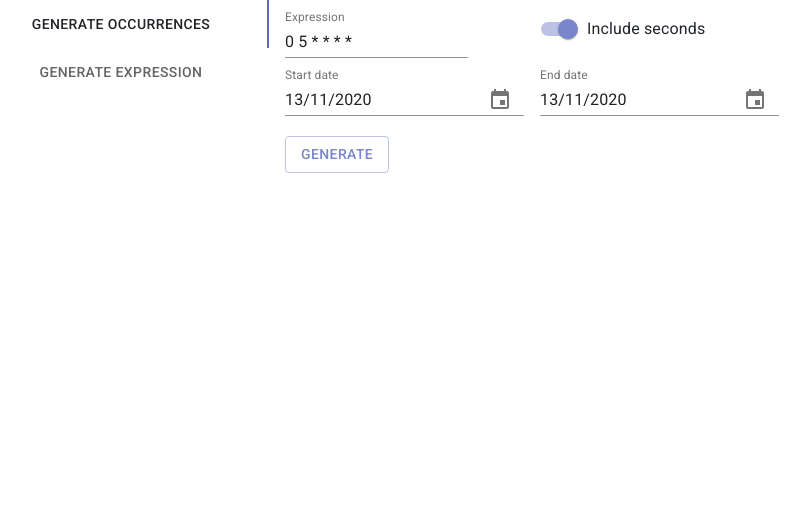
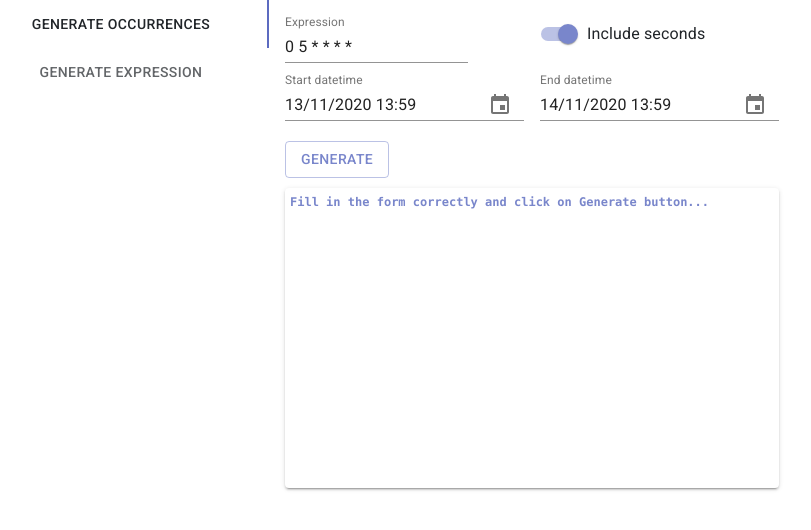
Before and after one commit to cristicazan/ncrontabwebtester, a React (Create React App) app in the folder client/: page /occurrences in a window 1280 px wide. Shown: the top 530 px of the page, without its empty margins (51-862 px from the left). Built offline with nearby package versions, Linux system fonts and the light colour scheme.

Commit message:
Occurrences improvements
Change date to datetime picker
Add console component and style it
Add moment package for working with dates

```diff
--- a/client/package.json
+++ b/client/package.json
@@ -16,6 +16,7 @@
     "@types/react-router-dom": "^5.1.6",
     "bootstrap": "^4.5.3",
     "formik": "^2.2.5",
+    "moment": "^2.29.1",
     "react": "^17.0.1",
     "react-datepicker": "^3.3.0",
     "react-dom": "^17.0.1",
--- a/client/src/App.tsx
+++ b/client/src/App.tsx
@@ -67,7 +67,7 @@ class App extends React.Component<{}, { tab: string }> {
                   </Tabs>
                 </Grid>
 
-                <Grid item sm={8} md={9} container>
+                <Grid item sm={8} md={9} container style={{ marginTop: '5px' }}>
                   <Switch>
                     <Route path="/occurrences" component={Occurrences} />
                     <Route path="/expression" component={Expression} />
--- a/client/src/index.css
+++ b/client/src/index.css
@@ -1,3 +1,17 @@
 *:focus {
     outline: none !important;
 }
+
+.MuiPaper-root::-webkit-scrollbar {
+    width: 0.4em;
+}
+
+.MuiPaper-root::-webkit-scrollbar-track {
+    -webkit-box-shadow: inset 0 0 6px #5c6bc0;
+    box-shadow: inset 0 0 6px #5c6bc0;
+}
+
+.MuiPaper-root::-webkit-scrollbar-thumb {
+    background-color: #5c6bc0;
+    outline: 1px solid slategrey;
+}
--- a/client/src/index.tsx
+++ b/client/src/index.tsx
@@ -11,7 +11,4 @@ ReactDOM.render(
   document.getElementById('root')
 );
 
-// If you want to start measuring performance in your app, pass a function
-// to log results (for example: reportWebVitals(console.log))
-// or send to an analytics endpoint. Learn more: https://bit.ly/CRA-vitals
 reportWebVitals();
--- /dev/null
+++ b/client/src/pages/occurrences/Console.tsx
@@ -0,0 +1,38 @@
+import React from 'react';
+import { createStyles, makeStyles, Paper, Theme } from '@material-ui/core';
+import moment from 'moment';
+
+const useStyles = makeStyles((theme: Theme) => createStyles({
+    paper: {
+        height: '300px',
+        padding: '5px',
+        marginTop: '10px',
+        fontFamily: 'Consolas, monaco, monospace',
+        fontSize: '12px',
+        color: theme.palette.primary.main,
+        overflowY: 'auto',
+        fontWeight: 'bold'
+    }
+}));
+
+const getConsoleContent = (occurrences: any) => {
+    if (occurrences) {
+        return occurrences.map((occurence: any) => <div key={occurence}>{moment(occurence).format('MMMM Do YYYY, h:mm:ss a')}</div>);
+    } else {
+        return (<div>Fill in the form correctly and click on Generate button...</div>)
+    }
+}
+
+interface ConsoleProps {
+    occurrences: any;
+}
+
+export const Console = (props: ConsoleProps) => {
+    const classes = useStyles();
+
+    return (
+        <Paper elevation={2} square={false} className={classes.paper}>
+            {getConsoleContent(props.occurrences)}
+        </Paper>
+    );
+}
--- a/client/src/pages/occurrences/Occurrences.tsx
+++ b/client/src/pages/occurrences/Occurrences.tsx
@@ -1,8 +1,13 @@
-import React from 'react';
+import React, { useState } from 'react';
 import { OccurrencesFormValues, OccurrencesForm } from "./OcurrencesForm";
+import moment from 'moment';
+import { Console } from './Console';
+
 
 export default function Occurrences() {
-    const initialValues: OccurrencesFormValues = { startDate: new Date(), endDate: new Date(), includingSeconds: true, expression: '0 5 * * * *' };
+    const [occurences, setOccurrences] = useState(null);
+
+    const initialValues: OccurrencesFormValues = { startDate: moment().toDate(), endDate: moment().add(1, 'days').toDate(), includingSeconds: true, expression: '0 5 * * * *' };
 
     async function generateClicked(formData: any) {
         const url = process.env.REACT_APP_API_URL + '/getnextoccurrences'
@@ -14,7 +19,7 @@ export default function Occurrences() {
             body: JSON.stringify(formData)
         })
             .then(response => response.json())
-            .then((response) => { console.log(response); })
+            .then((response) => { setOccurrences(response); })
     }
 
     return (
@@ -23,6 +28,7 @@ export default function Occurrences() {
                 initialValues={initialValues}
                 onSubmit={generateClicked}
             />
-        </div>
+            <Console occurrences={occurences} />
+        </div >
     );
 }
--- a/client/src/pages/occurrences/OcurrencesForm.tsx
+++ b/client/src/pages/occurrences/OcurrencesForm.tsx
@@ -1,5 +1,5 @@
 import React from 'react';
-import { KeyboardDatePicker, MuiPickersUtilsProvider } from '@material-ui/pickers';
+import { KeyboardDateTimePicker, MuiPickersUtilsProvider } from '@material-ui/pickers';
 import * as yup from 'yup';
 import { Formik } from "formik";
 import DateFnsUtils from '@date-io/date-fns';
@@ -21,15 +21,15 @@ const testFormSchema = yup.object({
     expression: yup.string().required("Expression is required"),
 })
 
-interface TestFormProps {
+interface OccurrencesFormProps {
     onSubmit?: any,
     initialValues?: OccurrencesFormValues
 }
 
-export const OccurrencesForm: React.FunctionComponent<TestFormProps> = ({
+export const OccurrencesForm: React.FunctionComponent<OccurrencesFormProps> = ({
     initialValues,
     onSubmit
-}: TestFormProps) => {
+}: OccurrencesFormProps) => {
     const handleSubmit = async (evt: any) => {
         const isValid = await testFormSchema.validate(evt);
         if (!isValid) {
@@ -88,29 +88,29 @@ export const OccurrencesForm: React.FunctionComponent<TestFormProps> = ({
                                 <MuiPickersUtilsProvider utils={DateFnsUtils}>
                                     <Grid container spacing={2}>
                                         <Grid item xs={6}>
-                                            <KeyboardDatePicker
+                                            <KeyboardDateTimePicker
                                                 name="startDate"
                                                 value={values.startDate}
                                                 onChange={val => {
                                                     setFieldValue('startDate', val);
                                                 }}
                                                 openTo="date"
-                                                format="dd/MM/yyyy"
-                                                label="Start date"
+                                                format="dd/MM/yyyy HH:mm"
+                                                label="Start datetime"
                                                 views={["year", "month", "date"]}
                                             />
                                         </Grid>
 
                                         <Grid item xs={6}>
-                                            <KeyboardDatePicker
+                                            <KeyboardDateTimePicker
                                                 name="endDate"
                                                 value={values.endDate}
                                                 onChange={val => {
-                                                    setFieldValue('startDate', val);
+                                                    setFieldValue('endDate', val);
                                                 }}
                                                 openTo="date"
-                                                format="dd/MM/yyyy"
-                                                label="End date"
+                                                format="dd/MM/yyyy HH:mm"
+                                                label="End datetime"
                                                 views={["year", "month", "date"]}
                                             />
                                         </Grid>
```
Also changed, not shown: 1 other file (tests, documents, lock files or other folders).
